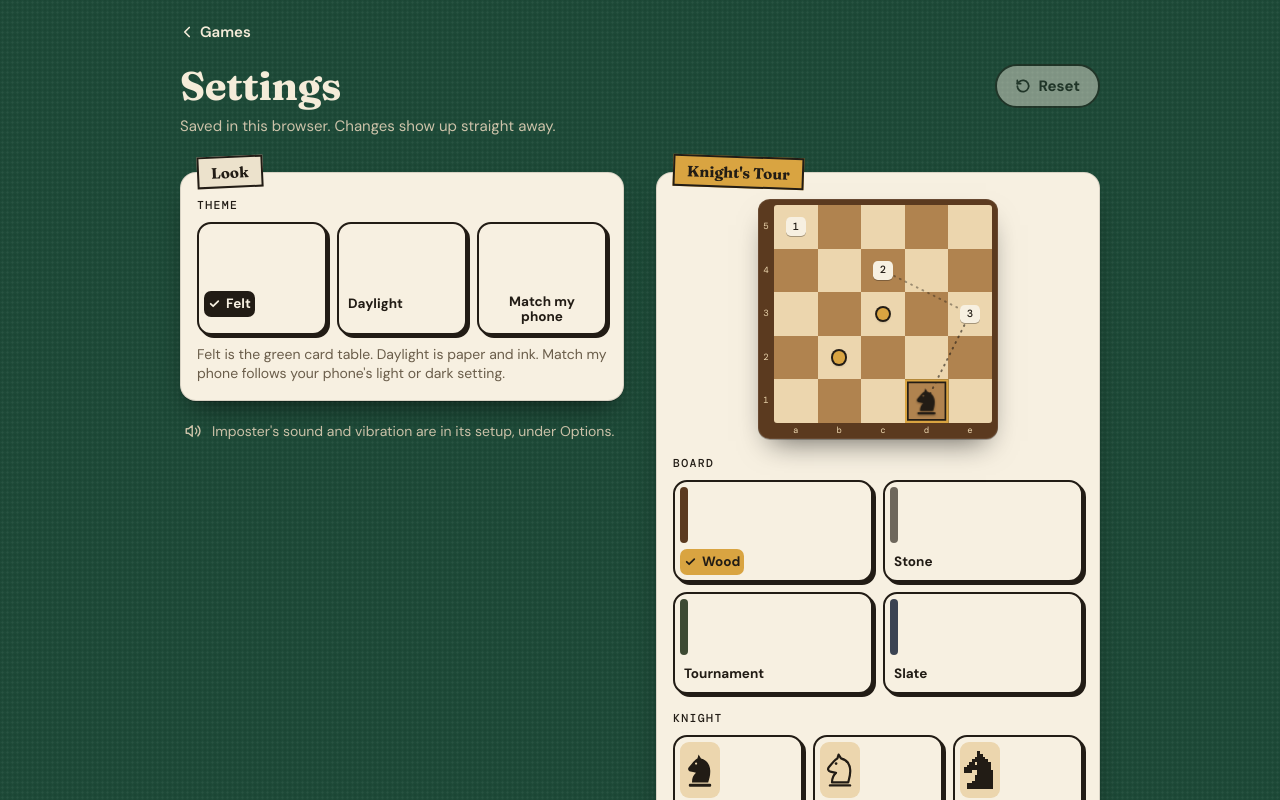
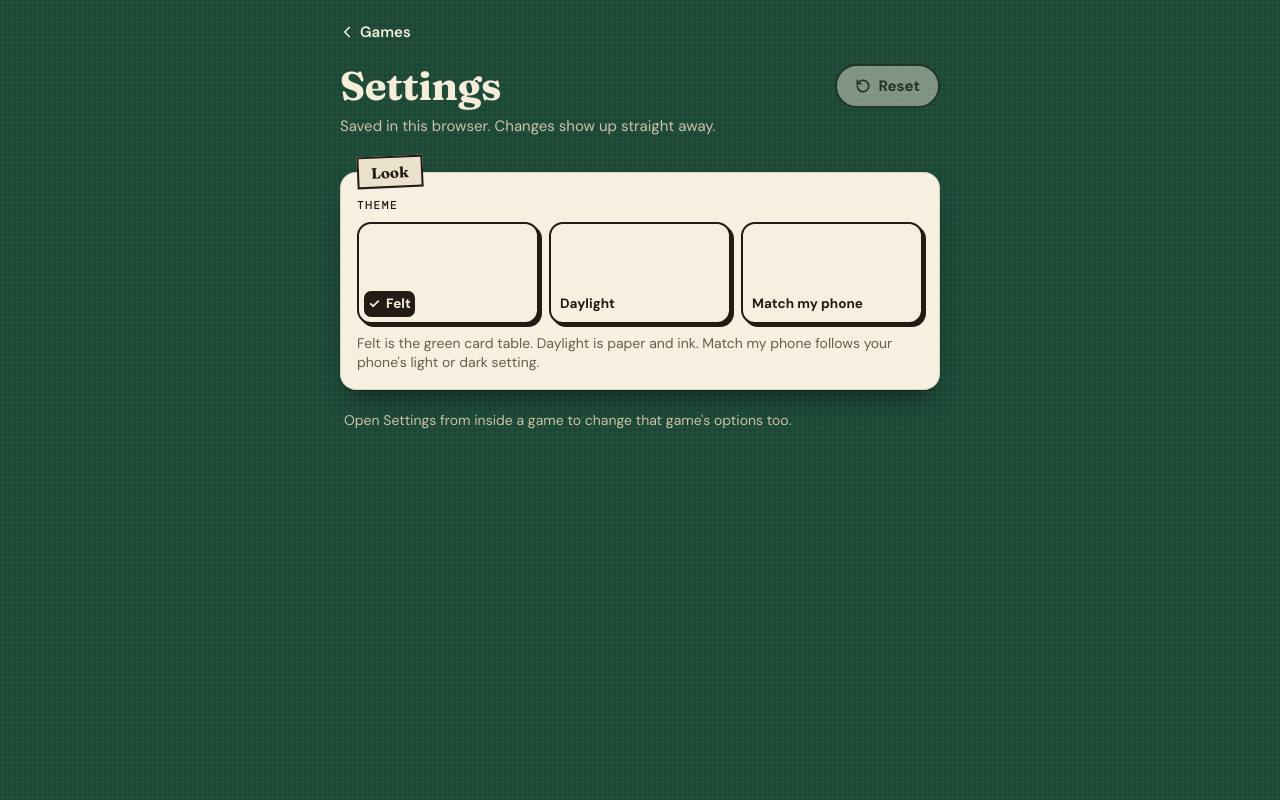
Before and after one commit to Harshal-7/games, a Next.js app: page /settings in a window 1280 px wide. Shown: the top 800 px of the page. Built offline with nearby package versions, Linux system fonts and the light colour scheme.

Commit message:
Settings: only the game you came from
Settings shows the look, plus the options of the game it was opened from. From Home it shows only the look; Reset puts back only what is on the page.

Co-Authored-By: Claude Opus 5.5 <noreply@anthropic.com>

```diff
--- a/src/settings/back-target.ts
+++ b/src/settings/back-target.ts
@@ -1,14 +1,19 @@
-import { GAME_NAMES } from "@/games/slugs";
+import { GAME_NAMES, type GameSlug } from "@/games/slugs";
 
 export type BackTarget = { href: string; label: string };
 
 const HOME: BackTarget = { href: "/", label: "Games" };
 
 /**
- * Where Back on the Settings page goes: the game you came from (?from=<slug>), or the
- * games list. Only our own pages, so a crafted link can't send anyone off the site.
+ * The game a Settings link came from (?from=<slug>), or null for Home and anything
+ * that isn't one of our games, so a crafted link can't send anyone off the site.
  */
+export function fromGame(from: string | null | undefined): GameSlug | null {
+  return from && Object.hasOwn(GAME_NAMES, from) ? (from as GameSlug) : null;
+}
+
+/** Where Back on the Settings page goes: the game you came from, or the games list. */
 export function backTarget(from: string | null | undefined): BackTarget {
-  if (!from || !Object.hasOwn(GAME_NAMES, from)) return HOME;
-  return { href: `/${from}`, label: GAME_NAMES[from as keyof typeof GAME_NAMES] };
+  const game = fromGame(from);
+  return game ? { href: `/${game}`, label: GAME_NAMES[game] } : HOME;
 }
--- a/src/settings/settings-back.tsx
+++ b/src/settings/settings-back.tsx
@@ -1,19 +1,11 @@
-"use client";
-
 import Link from "next/link";
-import { useSearchParams } from "next/navigation";
 
 import { ChevronLeftIcon } from "@/ui/icons";
 
-import { backTarget } from "./back-target";
+import type { BackTarget } from "./back-target";
 
-/** Back on the Settings page: to the game you came from (?from=), else the games list. */
-export function SettingsBack() {
-  const { href, label } = backTarget(useSearchParams().get("from"));
-  return <BackLink href={href} label={label} />;
-}
-
-export function BackLink({ href, label }: { href: string; label: string }) {
+/** Back on the Settings page: to the game you came from, else the games list. */
+export function BackLink({ href, label }: BackTarget) {
   return (
     <Link href={href} className="back-link">
       <ChevronLeftIcon width={18} height={18} strokeWidth={2.2} />
--- a/src/settings/settings-panel.tsx
+++ b/src/settings/settings-panel.tsx
@@ -1,16 +1,19 @@
 "use client";
 
+import { useSearchParams } from "next/navigation";
 import { Suspense, useId, type ReactNode } from "react";
 
 import { BOARD_STYLES, PIECE_STYLES } from "@/games/knights-tour/styles";
 import { Board } from "@/games/knights-tour/ui/board";
 import { cue } from "@/games/knights-tour/ui/feedback";
 import { PIECES } from "@/games/knights-tour/ui/knight-piece";
+import type { GameSlug } from "@/games/slugs";
 import { CheckIcon, RestartIcon, SpeakerIcon } from "@/ui/icons";
 import { TopBar } from "@/ui/top-bar";
 
+import { backTarget, fromGame } from "./back-target";
 import { DEFAULT_SETTINGS, MODES, type KnightsTourSettings, type Settings } from "./settings";
-import { BackLink, SettingsBack } from "./settings-back";
+import { BackLink } from "./settings-back";
 import { updateSettings, useSettings } from "./store";
 
 import "@/games/knights-tour/board-styles.css";
@@ -30,45 +33,54 @@ const SWITCHES: { key: Flag; label: string; detail: string }[] = [
   { key: "vibrate", label: "Vibration", detail: "Short buzz on phones that support it" },
 ];
 
-// The remembered board size isn't on this page, so it never counts as a change and
-// Reset leaves it alone.
-const withoutSize = (s: Settings) => ({
-  ...s,
-  knightsTour: { ...s.knightsTour, size: DEFAULT_SETTINGS.knightsTour.size },
-});
+/**
+ * Each game's own part of Settings. It shows only when you open Settings from that game,
+ * so Home and the other games never list it.
+ */
+const GAME_SECTIONS: Record<GameSlug, () => ReactNode> = {
+  "knights-tour": KnightsTourSection,
+  imposter: ImposterNote,
+};
+
+/**
+ * What Reset puts back: the look, plus the game section on screen. The remembered board
+ * size isn't on this page, so it never counts as a change and Reset leaves it alone.
+ */
+function resettable(s: Settings, game: GameSlug | null) {
+  if (game !== "knights-tour") return { mode: s.mode };
+  return { mode: s.mode, knightsTour: { ...s.knightsTour, size: DEFAULT_SETTINGS.knightsTour.size } };
+}
 
 export function SettingsPanel() {
+  // Which game you came from is in ?from=, which only the browser knows on a first load:
+  // until then the page shows the look and goes back to the games list.
+  return (
+    <Suspense fallback={<SettingsView game={null} />}>
+      <SettingsFromLink />
+    </Suspense>
+  );
+}
+
+function SettingsFromLink() {
+  return <SettingsView game={fromGame(useSearchParams().get("from"))} />;
+}
+
+function SettingsView({ game }: { game: GameSlug | null }) {
   const settings = useSettings();
-  const kt = settings.knightsTour;
   const lookId = useId();
-  const ktId = useId();
-  const setKnightsTour = (patch: Partial<KnightsTourSettings>) =>
-    updateSettings((s) => ({ ...s, knightsTour: { ...s.knightsTour, ...patch } }));
-  const isDefault = JSON.stringify(withoutSize(settings)) === JSON.stringify(DEFAULT_SETTINGS);
+  const GameSection = game ? GAME_SECTIONS[game] : null;
+  const isDefault = JSON.stringify(resettable(settings, game)) === JSON.stringify(resettable(DEFAULT_SETTINGS, game));
   const reset = () =>
     updateSettings((s) => ({
-      ...DEFAULT_SETTINGS,
-      knightsTour: { ...DEFAULT_SETTINGS.knightsTour, size: s.knightsTour.size },
+      ...s,
+      mode: DEFAULT_SETTINGS.mode,
+      knightsTour:
+        game === "knights-tour" ? { ...DEFAULT_SETTINGS.knightsTour, size: s.knightsTour.size } : s.knightsTour,
     }));
-
-  function toggle(key: Flag) {
-    const on = !kt[key];
-    setKnightsTour({ [key]: on });
-    // Let people hear or feel what they just switched on.
-    if (on && key === "sound") cue("move", { sound: true, vibrate: false });
-    if (on && key === "vibrate") cue("move", { sound: false, vibrate: true });
-  }
 
   return (
     <div className="settings">
-      <TopBar
-        back={
-          // The way back depends on ?from=, which only the browser knows on a first load.
-          <Suspense fallback={<BackLink href="/" label="Games" />}>
-            <SettingsBack />
-          </Suspense>
-        }
-      />
+      <TopBar back={<BackLink {...backTarget(game)} />} />
 
       <header className="settings-intro">
         <div className="settings-head">
@@ -105,8 +117,32 @@ export function SettingsPanel() {
         </p>
       </section>
 
-      {/* Knight's Tour choices are brass, like the game. */}
-      <section className="card section settings-kt" data-game="knights-tour" aria-labelledby={ktId}>
+      {GameSection ? (
+        <GameSection />
+      ) : (
+        <p className="settings-note">Open Settings from inside a game to change that game&apos;s options too.</p>
+      )}
+    </div>
+  );
+}
+
+/** Knight's Tour's board, knight and options, in brass like the game. */
+function KnightsTourSection() {
+  const kt = useSettings().knightsTour;
+  const ktId = useId();
+  const setKnightsTour = (patch: Partial<KnightsTourSettings>) =>
+    updateSettings((s) => ({ ...s, knightsTour: { ...s.knightsTour, ...patch } }));
+
+  function toggle(key: Flag) {
+    const on = !kt[key];
+    setKnightsTour({ [key]: on });
+    // Let people hear or feel what they just switched on.
+    if (on && key === "sound") cue("move", { sound: true, vibrate: false });
+    if (on && key === "vibrate") cue("move", { sound: false, vibrate: true });
+  }
+
+  return (
+    <section className="card section settings-game" data-game="knights-tour" aria-labelledby={ktId}>
       <h2 className="tape is-game" id={ktId}>
         Knight&apos;s Tour
       </h2>
@@ -157,12 +193,16 @@ export function SettingsPanel() {
         </div>
       </Field>
     </section>
+  );
+}
 
+/** Imposter keeps its options with the room, in its setup screen. */
+function ImposterNote() {
+  return (
     <p className="settings-note">
       <SpeakerIcon width={18} height={18} />
       <span>Imposter&apos;s sound and vibration are in its setup, under Options.</span>
     </p>
-    </div>
   );
 }
 
--- a/src/settings/settings.css
+++ b/src/settings/settings.css
@@ -1,5 +1,6 @@
-/* Settings: the look for the whole site, then Knight's Tour's board, knight and options.
-   Phones: one column. Big screens: Look on the left, Knight's Tour on the right. */
+/* Settings: the look for the whole site, then the options of the game you came from
+   (Knight's Tour's board, knight and switches). Phones: one column. Big screens with a
+   game card: Look on the left, the game on the right. */
 
 .page.is-settings {
   max-width: 640px;
@@ -16,7 +17,7 @@
 }
 
 .settings-look,
-.settings-kt {
+.settings-game {
   margin-top: 34px;
 }
 
@@ -51,18 +52,17 @@
 }
 
 @media (min-width: 860px) {
-  .page.is-settings {
+  .page.is-settings:has(.settings-game) {
     max-width: 960px;
   }
-  .settings {
+  .settings:has(> .settings-game) {
     display: grid;
     grid-template-columns: minmax(0, 1fr) minmax(0, 1fr);
     grid-template-areas:
       "top top"
       "intro intro"
-      "look kt"
-      "note kt";
-    grid-template-rows: auto auto auto 1fr;
+      "look game";
+    grid-template-rows: auto auto 1fr;
     column-gap: 32px;
     align-items: start;
   }
@@ -75,11 +75,8 @@
   .settings-look {
     grid-area: look;
   }
-  .settings-kt {
-    grid-area: kt;
-  }
-  .settings-note {
-    grid-area: note;
+  .settings-game {
+    grid-area: game;
   }
 }
 
```
Also changed, not shown: 1 other file (tests, documents, lock files or other folders). Lines whose indentation alone changed are shown as unchanged.
